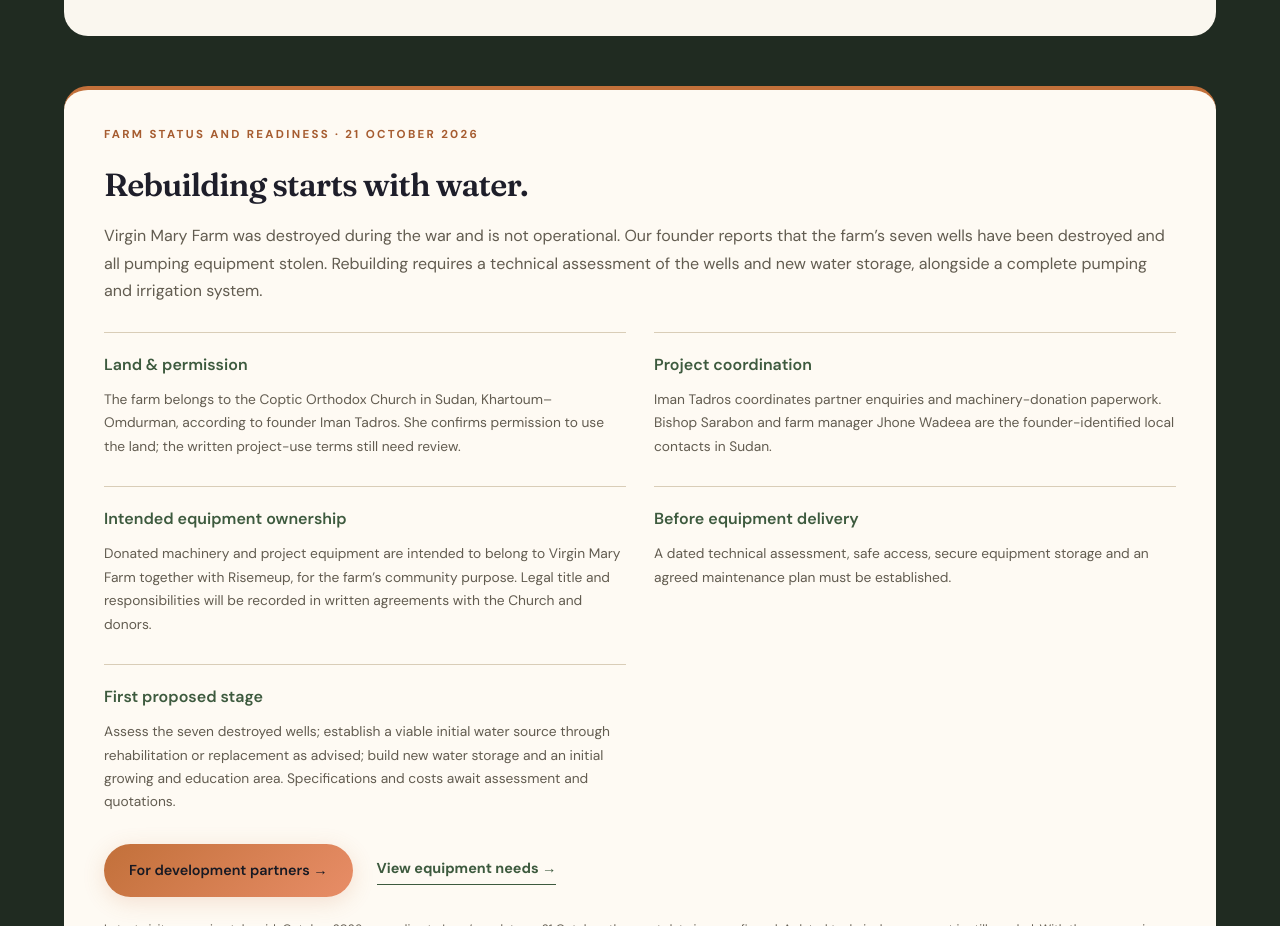
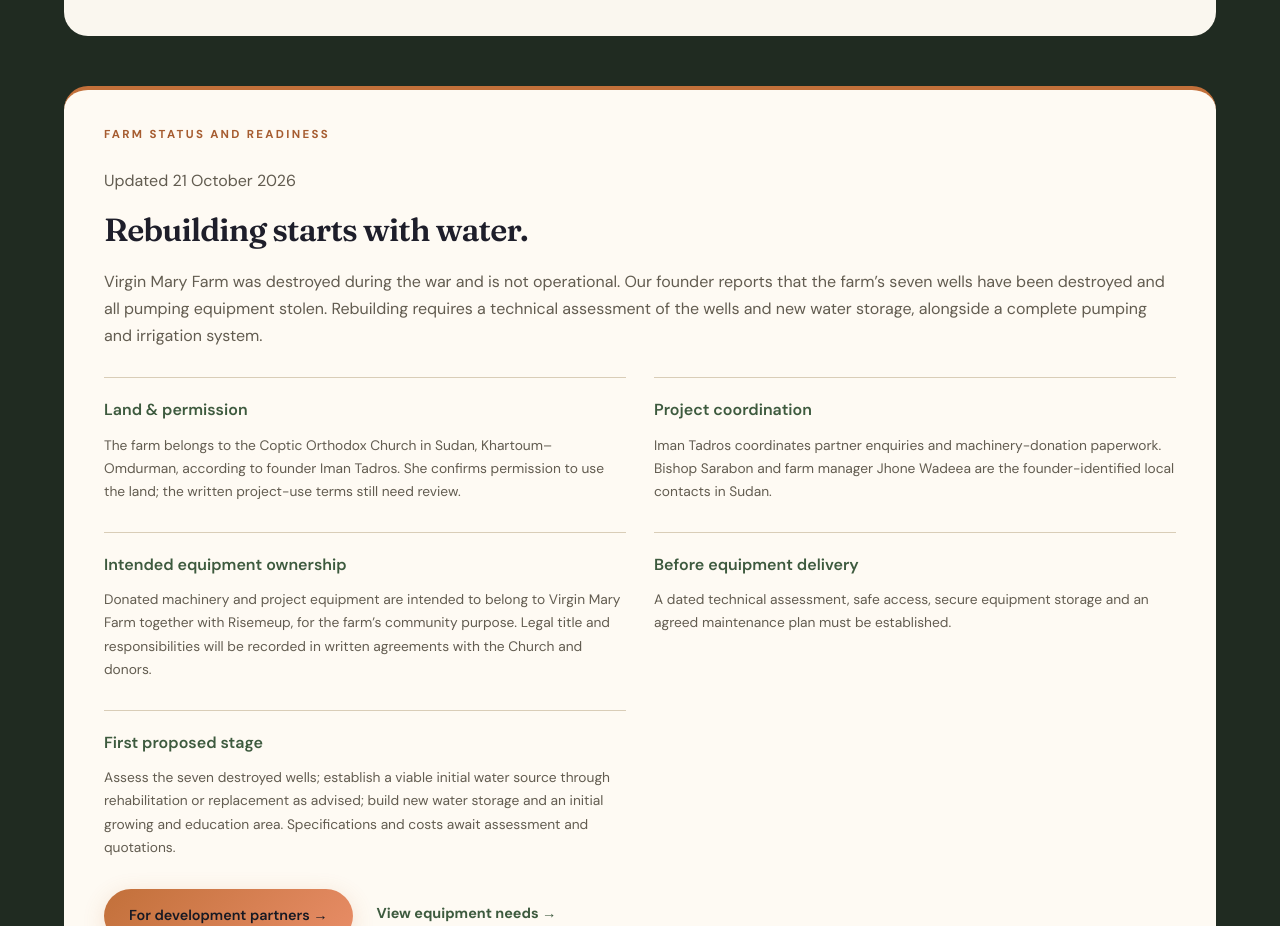
Before and after one commit to Hero988/RiseMeUp, a React (Vite) app: page / in a window 1280 px wide. Shown: the part 6520-7446 px from the top of the page. Built offline with nearby package versions, Linux system fonts and the light colour scheme; a web font is replaced by a local one.

Commit message:
Separate approved farm readiness label and update date

```diff
--- a/src/components/FarmReadiness.tsx
+++ b/src/components/FarmReadiness.tsx
@@ -2,7 +2,8 @@
   return (
     <section className="farm-readiness" id="farm-readiness" aria-labelledby="farm-readiness-title">
       <div>
-        <p className="eyebrow">Farm status and readiness · 21 October 2026</p>
+        <p className="eyebrow">Farm status and readiness</p>
+        <p className="readiness-date">Updated 21 October 2026</p>
         <h3 id="farm-readiness-title">Rebuilding starts with water.</h3>
         <p>Virgin Mary Farm was destroyed during the war and is not operational. Our founder reports that the farm’s seven wells have been destroyed and all pumping equipment stolen. Rebuilding requires a technical assessment of the wells and new water storage, alongside a complete pumping and irrigation system.</p>
       </div>
```
